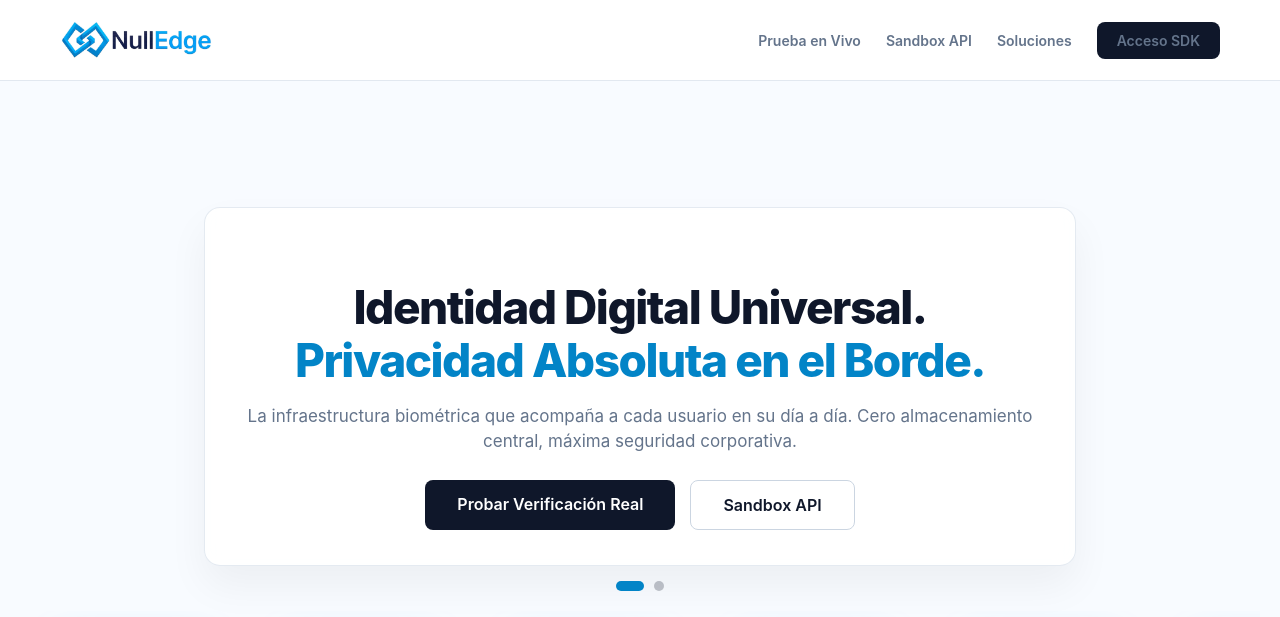
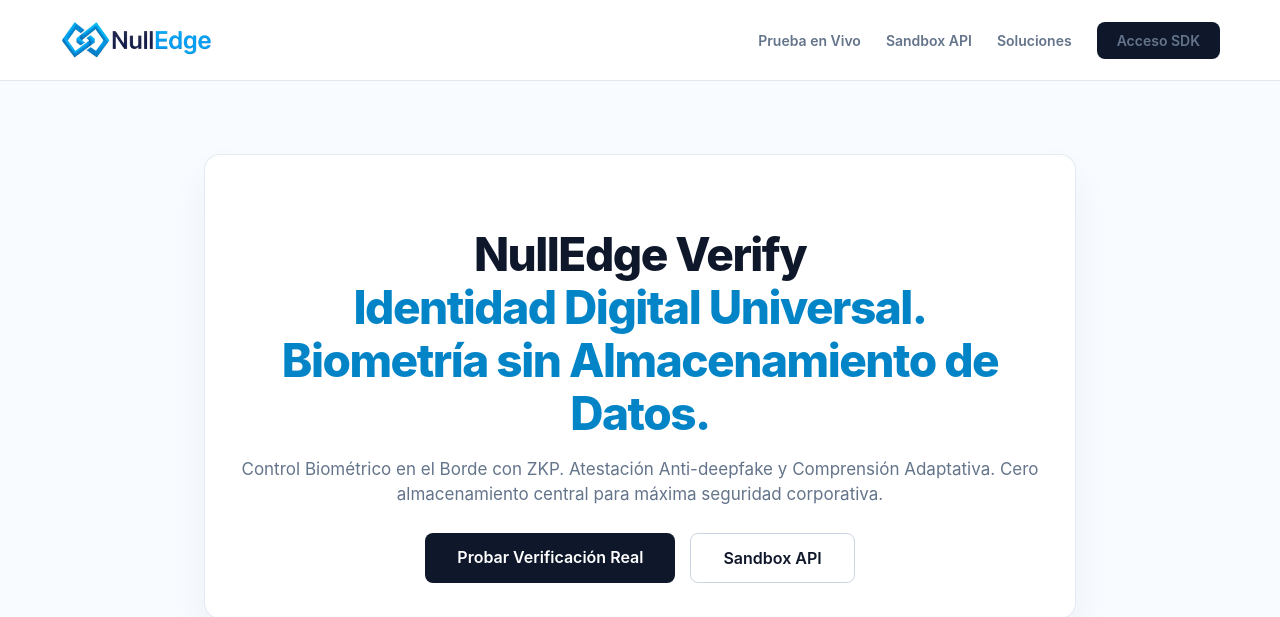
Before and after one commit to Mdaniel2626/nulledge-server, a website: page index.html in a window 1280 px wide. Shown: the top 617 px of the page. Drawn offline with Linux system fonts and the light colour scheme; grey boxes are pictures that could not be loaded.

Commit message:
Add files via upload

```diff
--- a/index.html
+++ b/index.html
@@ -993,8 +993,8 @@
             <!-- SLIDE 1: Tarjeta Blanca Enterprise Original -->
             <div class="hero-slide active">
                 <div class="hero-content">
-                    <h1>Identidad Digital Universal.<br><span>Privacidad Absoluta en el Borde.</span></h1>
-                    <p class="subtitle">La infraestructura biométrica que acompaña a cada usuario en su día a día. Cero almacenamiento central, máxima seguridad corporativa.</p>
+                    <h1>NullEdge Verify<br><span>Identidad Digital Universal.<br><span>Biometría sin Almacenamiento de Datos.</span></h1>
+                    <p class="subtitle">Control Biométrico en el Borde con ZKP. Atestación Anti-deepfake y Comprensión Adaptativa. Cero almacenamiento central para máxima seguridad corporativa.</p>
                     <div class="hero-buttons">
                         <a href="#verificacion" class="btn-cta">Probar Verificación Real</a>
                         <a href="#sandbox" class="btn-cta btn-secondary">Sandbox API</a>
```
